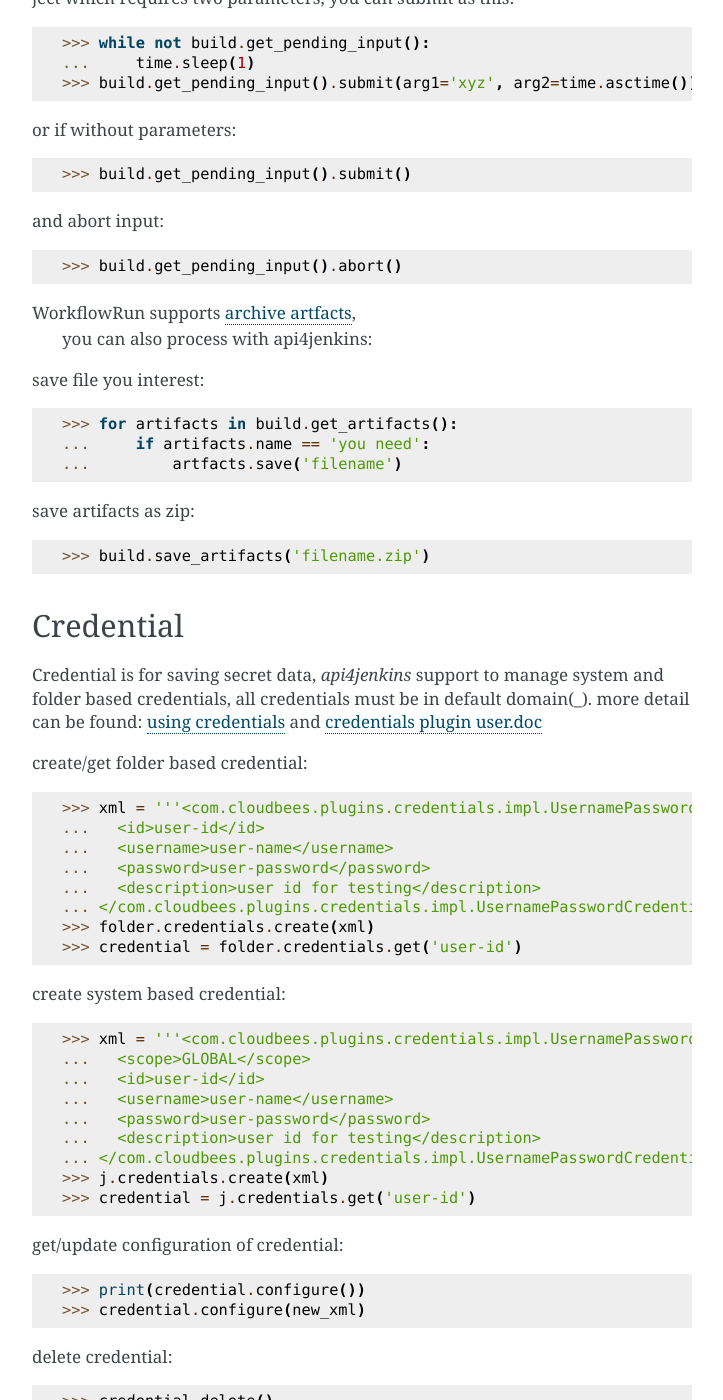
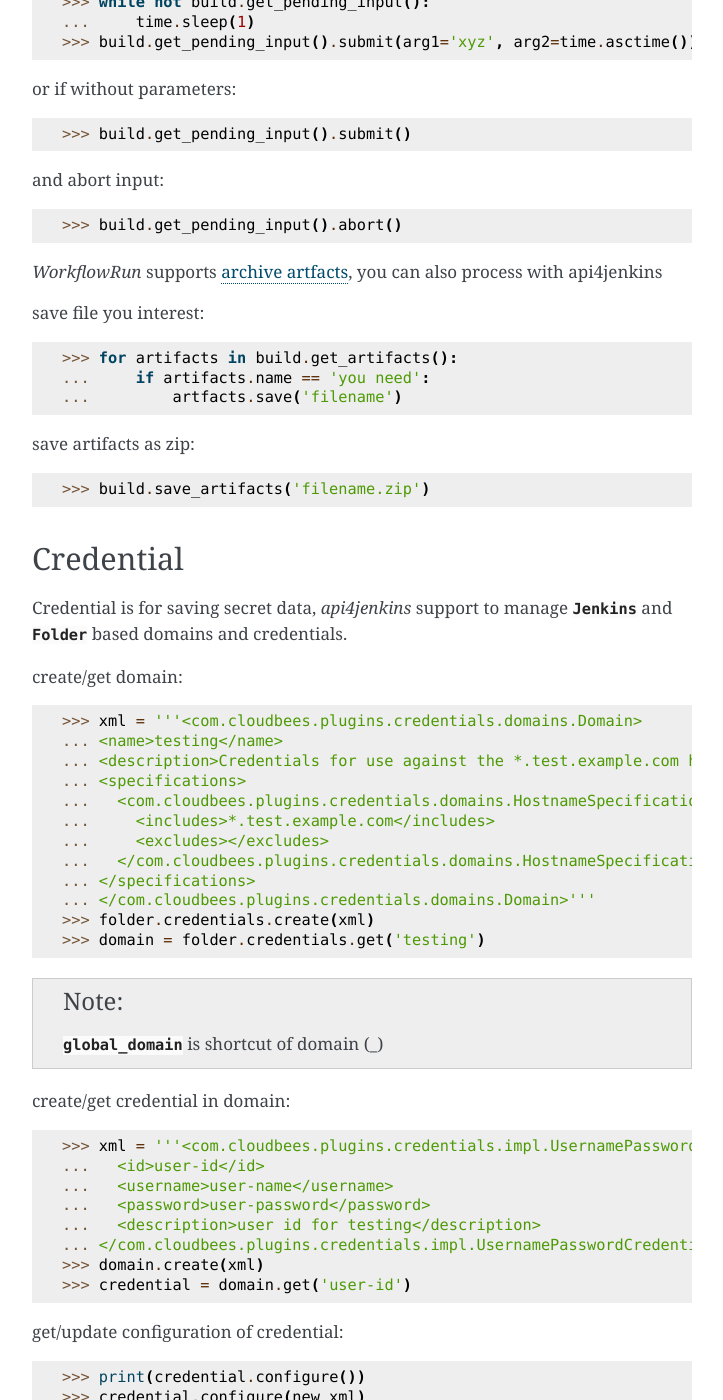
Before and after one commit to joelee2012/api4jenkins, a Sphinx documentation site: the page built from docs/source/user/example.rst, in a window 1280 px wide and 1400 px high, scrolled down 10884 px. Shown: the whole window, without its empty margins (388-1111 px from the left). Built offline with Sphinx 7.4.7, drawn with Linux system fonts in a browser that asks for light colours; pages that are not in the unit, such as notebooks, are missing from menus; some of the changed text lies outside the part shown.

Commit message:
support to manage domain for credential (#91)
* add domain class

```diff
--- a/api4jenkins/__init__.py
+++ b/api4jenkins/__init__.py
@@ -284,14 +284,13 @@ class Jenkins(Item):
     @property
     def version(self):
         '''Version of Jenkins'''
-        return self.handle_req('GET', '').headers['X-Jenkins']
+        return self.handle_req('HEAD', '').headers['X-Jenkins']
 
     @property
     def credentials(self):
         '''An object for managing credentials.
         see :class:`Credentials <api4jenkins.credential.Credentials>`'''
-        return Credentials(self,
-                           f'{self.url}credentials/store/system/domain/_/')
+        return Credentials(self, f'{self.url}credentials/store/system/')
 
     @property
     def views(self):
--- a/api4jenkins/__version__.py
+++ b/api4jenkins/__version__.py
@@ -1,5 +1,5 @@
 # encoding: utf-8
-__version__ = '1.14.1'
+__version__ = '1.15.0'
 __title__ = 'api4jenkins'
 __description__ = 'Jenkins Python Client'
 __url__ = 'https://github.com/joelee2012/api4jenkins'
--- a/docs/source/conf.py
+++ b/docs/source/conf.py
@@ -15,12 +15,12 @@ import sys
 
 sys.path.insert(0, os.path.abspath('../../'))
 # -- Project information -----------------------------------------------------
+import api4jenkins
 
 project = 'api4jenkins'
-copyright = '2021, Joe Lee'
+copyright = '2023, Joe Lee'
 author = 'Joe Lee'
 
-import api4jenkins
 # The full version, including alpha/beta/rc tags
 release = api4jenkins.__version__
 
--- a/docs/source/user/api.rst
+++ b/docs/source/user/api.rst
@@ -73,11 +73,6 @@ API reference
    :undoc-members:
    :inherited-members:
 
-.. automodule:: api4jenkins.utils
-   :members:
-   :undoc-members:
-   :inherited-members:
-
 .. automodule:: api4jenkins.requester
    :members:
    :undoc-members:
--- a/docs/source/user/example.rst
+++ b/docs/source/user/example.rst
@@ -77,8 +77,7 @@ Call `j.dynamic_attrs` to get the dynamic attributes of an Item::
     ['_class', 'mode', 'node_description', 'node_name', 'num_executors', 'description', 'quieting_down', 'slave_agent_port', 'use_crumbs', 'use_security']
 
 With Jenkins object you can manage many Items including: `Job`_, `Credential`_,
- `Node`_, `View`_, `Queue`_, `Plugin`_, `System`_ and so on. let's start with
-`Job`_ management.
+ `Node`_, `View`_, `Queue`_, `Plugin`_, `System`_ and so on. let's start with `Job`_ management.
 
 create job with `j.create_job()`::
 
@@ -521,8 +520,8 @@ and abort input::
 
     >>> build.get_pending_input().abort()
 
-WorkflowRun supports `archive artfacts <https://www.jenkins.io/doc/pipeline/steps/core/#archiveartifacts-archive-the-artifacts>`_,
- you can also process with api4jenkins::
+`WorkflowRun` supports `archive artfacts <https://www.jenkins.io/doc/pipeline/steps/core/#archiveartifacts-archive-the-artifacts>`_,
+you can also process with api4jenkins
 
 save file you interest::
 
@@ -537,12 +536,29 @@ save artifacts as zip::
 
 Credential
 -------------
-Credential is for saving secret data, `api4jenkins` support to manage system
-and folder based credentials, all credentials must be in default domain(_).
-more detail can be found: `using credentials <https://www.jenkins.io/doc/book/using/using-credentials/>`_
-and `credentials plugin user.doc <https://github.com/jenkinsci/credentials-plugin/blob/master/docs/user.adoc>`_
+Credential is for saving secret data, `api4jenkins` support to manage :class:`Jenkins <api4jenkins.Jenkins.credentials>`
+and :class:`Folder <api4jenkins.job.Folder.credentials>` based domains and credentials.
 
-create/get folder based credential::
+create/get domain::
+
+    >>> xml = '''<com.cloudbees.plugins.credentials.domains.Domain>
+    ... <name>testing</name>
+    ... <description>Credentials for use against the *.test.example.com hosts</description>
+    ... <specifications>
+    ...   <com.cloudbees.plugins.credentials.domains.HostnameSpecification>
+    ...     <includes>*.test.example.com</includes>
+    ...     <excludes></excludes>
+    ...   </com.cloudbees.plugins.credentials.domains.HostnameSpecification>
+    ... </specifications>
+    ... </com.cloudbees.plugins.credentials.domains.Domain>'''
+    >>> folder.credentials.create(xml)
+    >>> domain = folder.credentials.get('testing')
+
+.. note::
+
+    :class:`global_domain <api4jenkins.credential.Credentials.global_domain>` is shortcut of domain (_)
+
+create/get credential in domain::
 
     >>> xml = '''<com.cloudbees.plugins.credentials.impl.UsernamePasswordCredentialsImpl>
     ...   <id>user-id</id>
@@ -550,20 +566,8 @@ create/get folder based credential::
     ...   <password>user-password</password>
     ...   <description>user id for testing</description>
     ... </com.cloudbees.plugins.credentials.impl.UsernamePasswordCredentialsImpl>'''
-    >>> folder.credentials.create(xml)
-    >>> credential = folder.credentials.get('user-id')
-
-create system based credential::
-
-    >>> xml = '''<com.cloudbees.plugins.credentials.impl.UsernamePasswordCredentialsImpl>
-    ...   <scope>GLOBAL</scope>
-    ...   <id>user-id</id>
-    ...   <username>user-name</username>
-    ...   <password>user-password</password>
-    ...   <description>user id for testing</description>
-    ... </com.cloudbees.plugins.credentials.impl.UsernamePasswordCredentialsImpl>'''
-    >>> j.credentials.create(xml)
-    >>> credential = j.credentials.get('user-id')
+    >>> domain.create(xml)
+    >>> credential = domain.get('user-id')
 
 get/update configuration of credential::
 
@@ -576,16 +580,20 @@ delete credential::
     >>> credential.exists()
     False
 
-iterate folder credentials::
+iterate domain in `Folder` or `Jenkins`::
 
-    >>> for c in folder.credentials:
+    >>> for domain in folder:
+    ...     print(domain)
+
+iterate credentials in `Domain`::
+
+    >>> for c in domain:
     ...     print(c)
 
-iterate system credentials::
+.. seealso::
 
-    >>> for c in j.credentials:
-    ...     print(c)
-
+    more detail can be found: `using credentials <https://www.jenkins.io/doc/book/using/using-credentials/>`_
+    and `credentials plugin user.doc <https://github.com/jenkinsci/credentials-plugin/blob/master/docs/user.adoc>`_
 
 View
 -------
@@ -1012,7 +1020,7 @@ iterate all case in test report and filter by status ::
     ...             print(case)
 
 Coverage report
------
+---------------
 
 Access coverage report generated by `JaCoCo <https://plugins.jenkins.io/jacoco/>`_, avaliable types are 'branchCoverage', 'classCoverage', 'complexityScore', 'instructionCoverage', 'lineCoverage', 'methodCoverage'::
 
```
Also changed, not shown: other parts of docs/source/user/example.rst (+2 -2 lines), HISTORY.md (+6 -2 lines), docs/source/index.rst (+7 -5 lines), .readthedocs.yaml (added), 10 other files.
